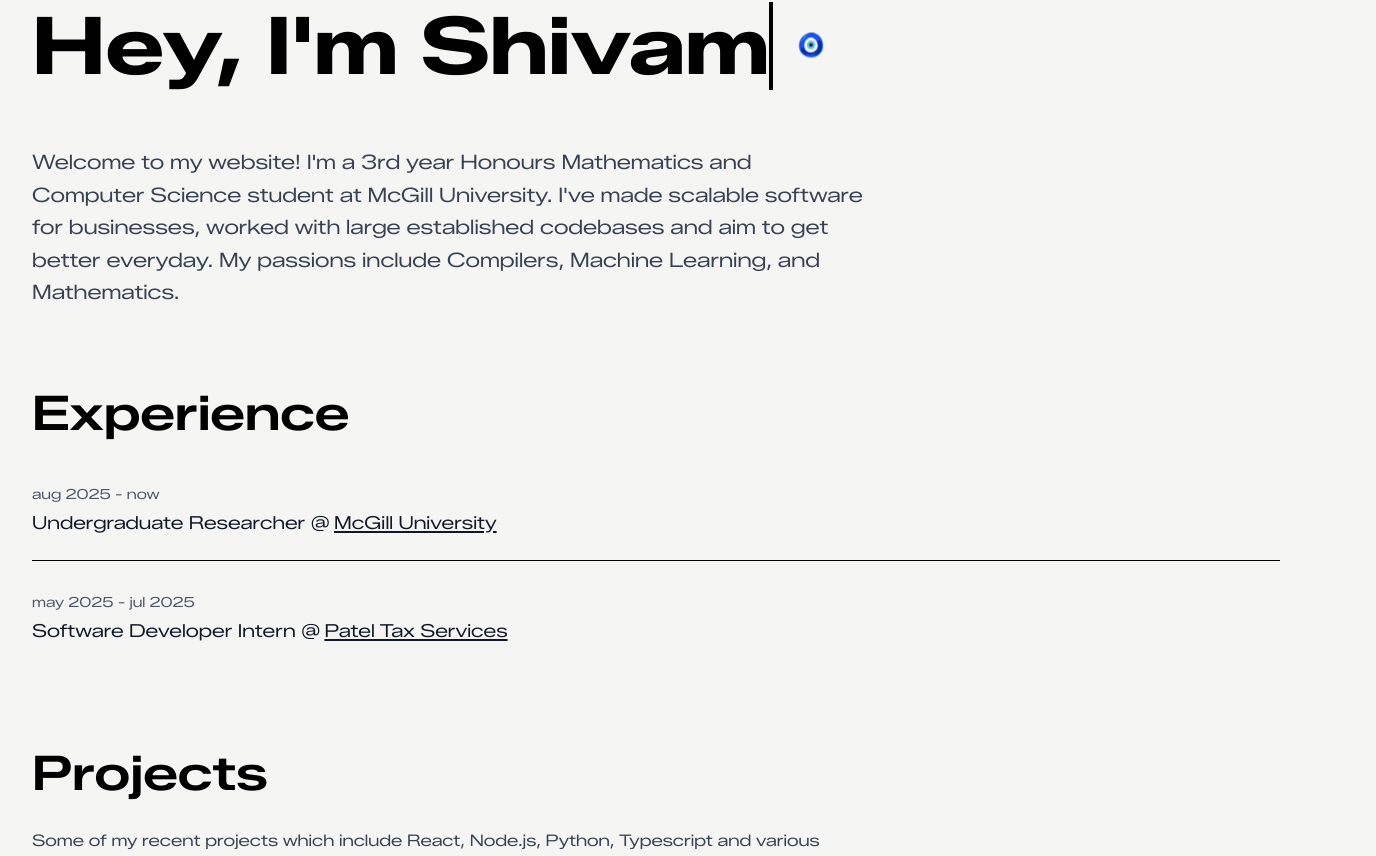
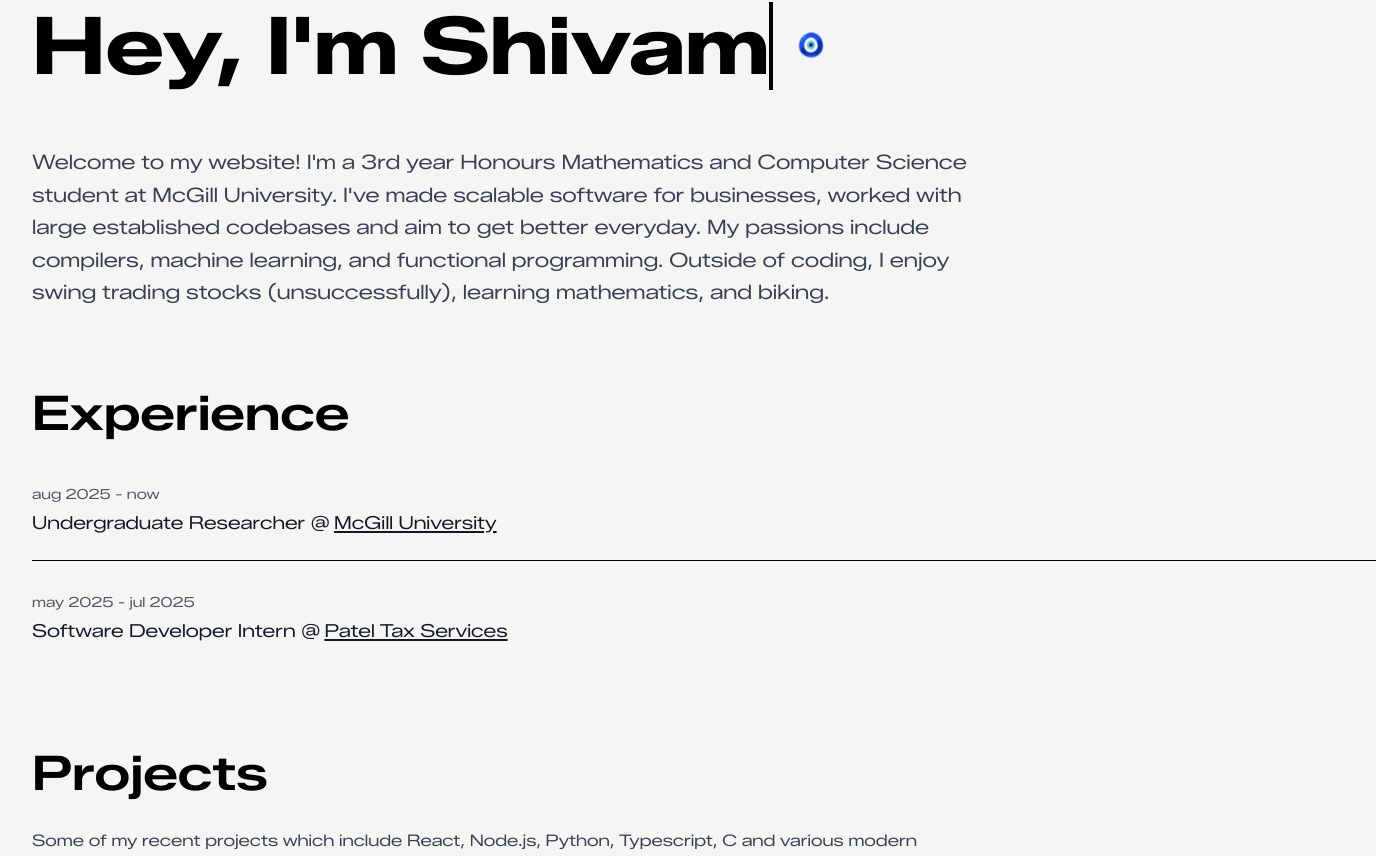
Before and after one commit to notsplol/TheCoolPortfolioTM, a React (Vite) app: page / in a window 1280 px wide. Shown: the part 62-918 px from the top of the page, 1376 px wide, since content can reach past the window. Built offline with nearby package versions, Linux system fonts and the light colour scheme.

Commit message:
changed width of bio text. Added animation to sayonara emoji

```diff
--- a/src/App.jsx
+++ b/src/App.jsx
@@ -25,7 +25,7 @@ function App() {
 
   return (
     <div className="min-h-screen bg-stone-100 text-gray-900" style={{ fontFamily: 'ZalandoSansExpanded-Regular, Avenir, sans-serif' }}>
-      <div className="max-w-4xl mx-auto px-8 py-16">
+      <div className="max-w-5xl mx-auto px-8 py-16">
 
         {/* Hero Section */}
         <div className="mb-20">
@@ -34,7 +34,7 @@ function App() {
               <span>{currentText}</span>
               <span className="inline-block bg-black w-1 animate-blink">&nbsp;</span>
             </h1>
-            {/* emoji ppears after typing completes */}
+            {/* emoji appears after typing completes */}
             {currentIndex >= fullText.length && (
               <div className="dance-container opacity-0 animate-fade-in-slow" style={{animationDelay: '0.05s'}}>
                 <span className="dance" role="img" aria-label="dancing">🧿</span>
@@ -44,17 +44,17 @@ function App() {
 
           {showContent && (
             <div className="opacity-0 animate-fade-in-slow">
-              <p className="text-xl text-gray-700 leading-relaxed max-w-full">
-                Welcome to my website! I'm a 3rd year Honours Mathematics and Computer Science student at McGill University.
-                I've made scalable software for businesses, worked with large established codebases and aim to get better everyday.
-                My passions include Compilers, Machine Learning, and Mathematics.
+              <p className="text-xl text-gray-700 leading-relaxed">
+                Welcome to my website! I'm a 3rd year Honours Mathematics and Computer Science student at McGill University. I've made scalable software for businesses, worked with large established codebases and aim to get better everyday.
+                My passions include compilers, machine learning, and functional programming. Outside of coding, I enjoy swing trading stocks (unsuccessfully),
+                learning mathematics, and biking.
               </p>
             </div>
           )}
         </div>
 
         {showContent && (
-          <div className="space-y-20 opacity-0 animate-fade-in-slow" style={{animationDelay: '0.3s'}}>
+          <div className="space-y-20 opacity-0 animate-fade-in-slow max-w-4xl" style={{animationDelay: '0.3s'}}>
 
             {/* Experience Section */}
             <section>
@@ -82,7 +82,7 @@ function App() {
             <section>
               <h2 className="text-4xl md:text-5xl font-bold mb-8 text-black" style={{ fontFamily: 'ZalandoSansExpanded-SemiBold, Avenir, sans-serif' }}>Projects</h2>
               <p className="text-gray-700 mb-12 max-w-7xl">
-                Some of my recent projects which include React, Node.js, Python, Typescript
+                Some of my recent projects which include React, Node.js, Python, Typescript, C
                 and various modern web technologies. All links go to my GitHub.
               </p>
 
@@ -194,7 +194,7 @@ function App() {
               </div>
 
               <div className="mt-12 text-gray-700">
-                Sayonara 👋
+                Sayonara <span className="wave" role="img" aria-label="waving-hand">👋</span>
               </div>
             </section>
 
@@ -296,6 +296,20 @@ function App() {
         .project-link:focus .project-title {
           color: #fff;
         }
+        /* Waving hand animation */
+        @keyframes hand-wave {
+          0% { transform: rotate(0deg); }
+          15% { transform: rotate(14deg); }
+          30% { transform: rotate(-8deg); }
+          45% { transform: rotate(14deg); }
+          60% { transform: rotate(-4deg); }
+          100% { transform: rotate(0deg); }
+        }
+        .wave {
+          display: inline-block;
+          transform-origin: 70% 70%;
+          animation: hand-wave 2s ease-in-out infinite;
+        }
       `}</style>
     </div>
   )
```
